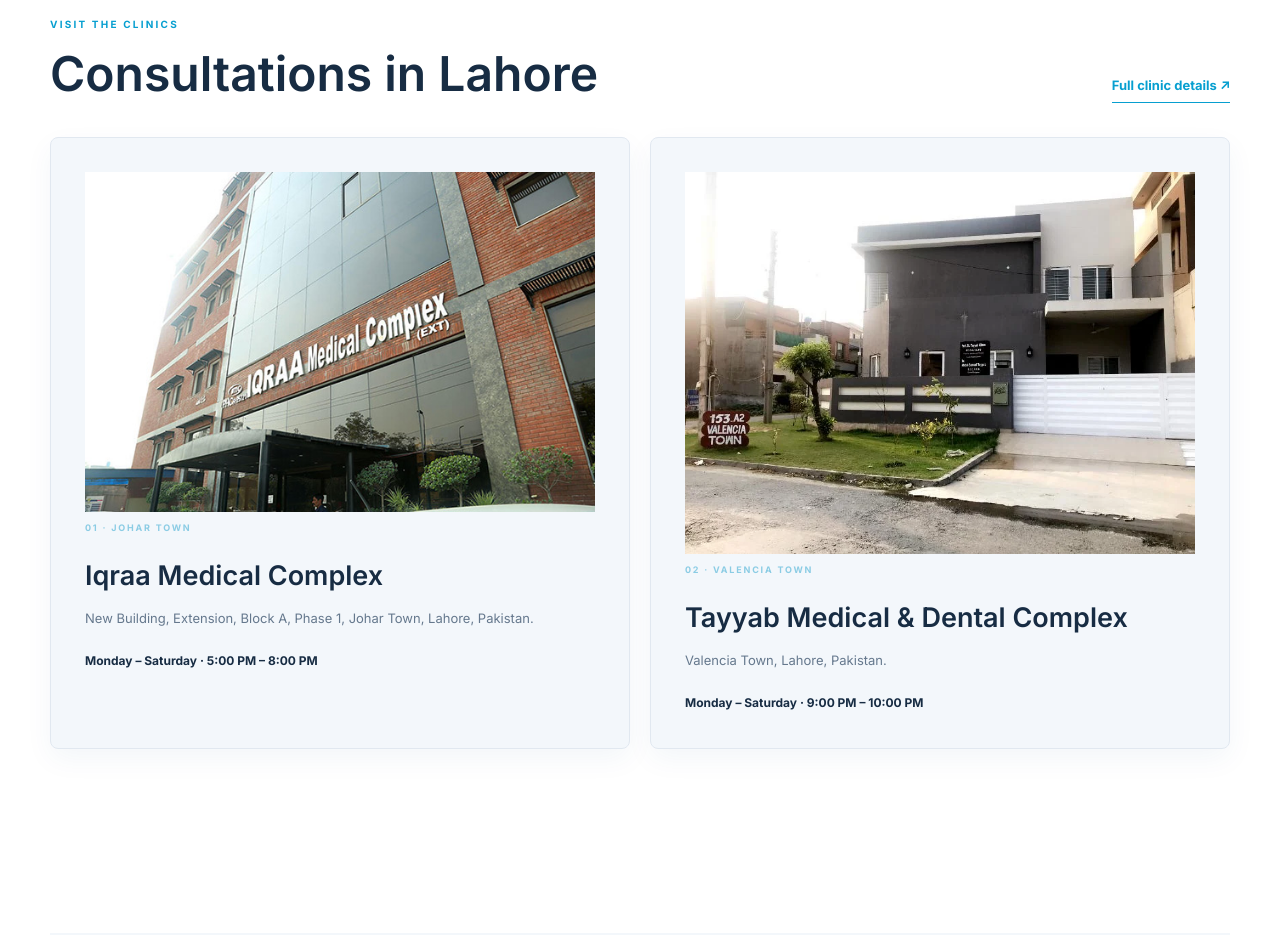
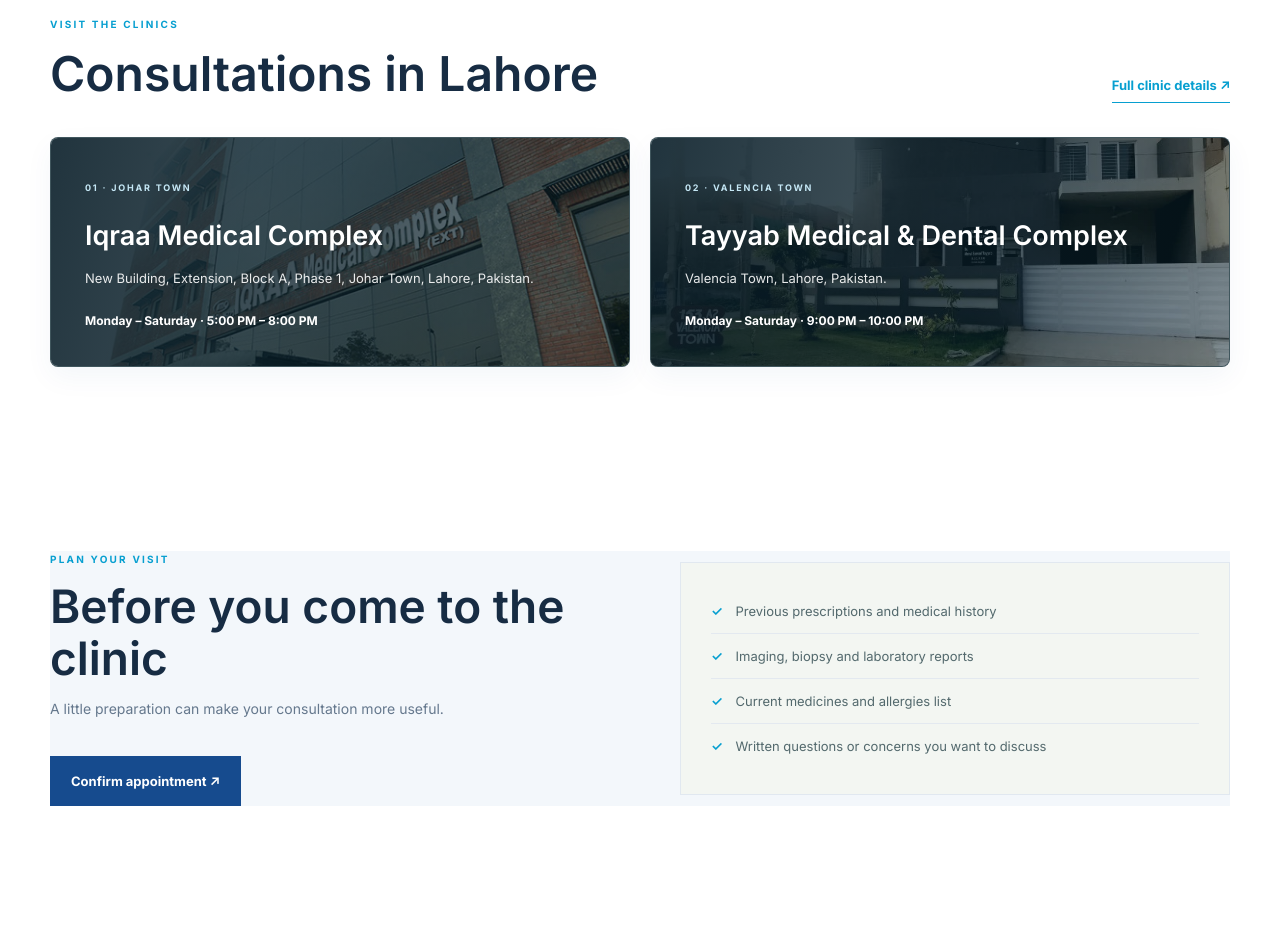
Before and after one commit to franklinctapley-del1122/Drzaintayyababbas, a Next.js app: page / in a window 1280 px wide. Shown: the part 4540-5475 px from the top of the page. Built offline with nearby package versions, Linux system fonts and the light colour scheme.

Commit message:
Style clinic location cards with readable building photo backgrounds

```diff
--- a/app/globals.css
+++ b/app/globals.css
@@ -1190,3 +1190,54 @@ html body .doctor-reference-header .doctor-header-contact-icon{border-color:#079
   height:100%;
   object-fit:cover;
 }
+
+/* Clinic location cards with the supplied building photographs */
+.clinic-card.location-photo{
+  position:relative;
+  isolation:isolate;
+  overflow:hidden;
+  background:#102c35;
+  color:#fff;
+  border-color:rgba(255,255,255,.2);
+}
+.clinic-card.location-photo::before{
+  content:"";
+  position:absolute;
+  inset:0;
+  z-index:-1;
+  background:linear-gradient(105deg,rgba(8,29,40,.88),rgba(8,29,40,.67) 58%,rgba(8,29,40,.4));
+}
+.clinic-card.location-photo .clinic-location-photo{
+  position:absolute;
+  inset:0;
+  z-index:-2;
+  width:100%;
+  height:100%;
+  object-fit:cover;
+  object-position:center;
+  opacity:.82;
+}
+.clinic-card.location-photo>*:not(.clinic-location-photo){
+  position:relative;
+  z-index:1;
+}
+.clinic-card.location-photo .clinic-index,
+.clinic-card.location-photo h2,
+.clinic-card.location-photo h3,
+.clinic-card.location-photo p,
+.clinic-card.location-photo strong,
+.clinic-card.location-photo .hours span{
+  color:#fff;
+}
+.clinic-card.location-photo p{max-width:520px;color:rgba(255,255,255,.9)}
+.clinic-card.location-photo .clinic-index{color:#c5e7f5}
+.clinic-card.location-photo .hours strong{color:#fff}
+.clinic-card.location-photo .button{
+  background:#fff;
+  color:#123f79;
+  border-color:#fff;
+}
+@media(max-width:640px){
+  .clinic-card.location-photo{min-height:280px;padding:24px}
+  .clinic-card.location-photo .clinic-location-photo{object-position:center}
+}
```
